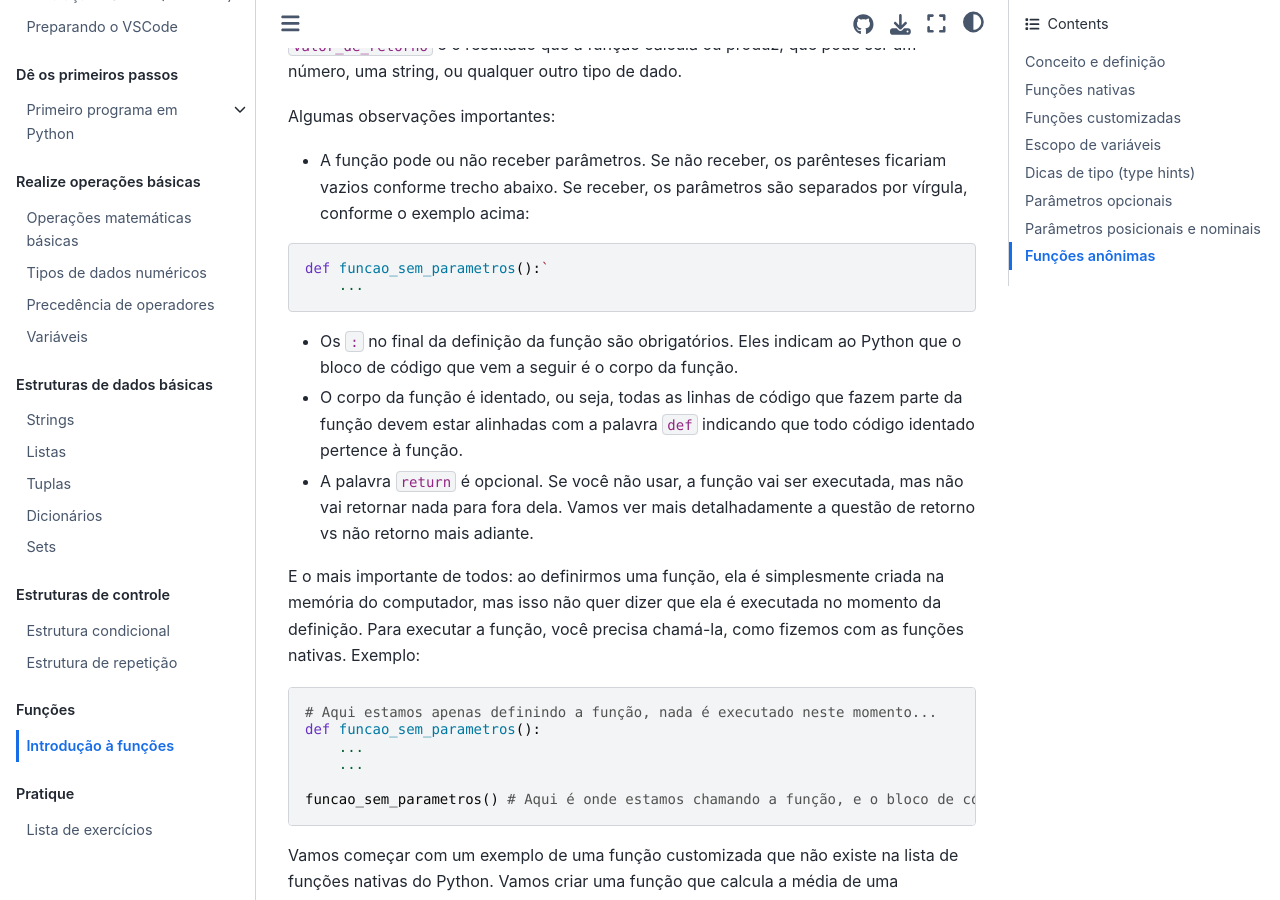
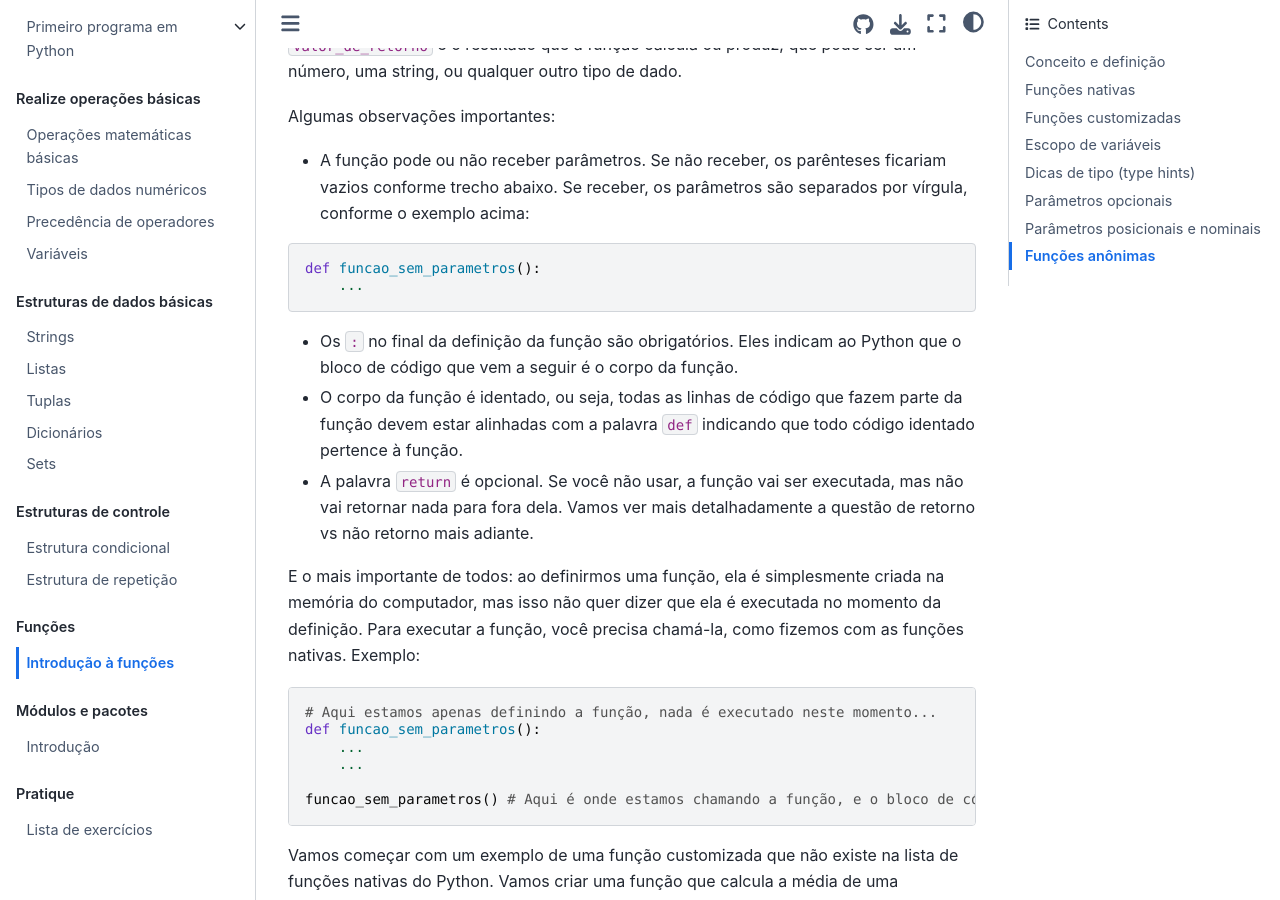
Before and after one commit to HenriqueAJNB/python-para-todos, a Jupyter Book: the page built from book/08-funcoes/01-introducao.ipynb, in a window 1280 px wide and 900 px high, scrolled down 4727 px. Built offline with Jupyter Book 1.0.4 settings and Sphinx 7.4.7 and the Sphinx Book theme 1.1.4, drawn with Linux system fonts in a browser that asks for light colours; some of the changed text lies outside the part shown.

Commit message:
feat: início do capítulo sobre módulos/bibliotecas

```diff
--- a/book/_toc.yml
+++ b/book/_toc.yml
@@ -54,6 +54,10 @@ parts:
   chapters:
   - file: 08-funcoes/01-introducao.ipynb
 
+- caption: Módulos e pacotes
+  chapters:
+  - file: 09-modulos/01-introducao.ipynb
+
 - caption: Pratique
   chapters:
   - file: exercicios.ipynb
```
Also changed, not shown: book/08-funcoes/01-introducao.ipynb, book/09-modulos/01-introducao.ipynb (added), book/img/09-01-pypi.png (added).
